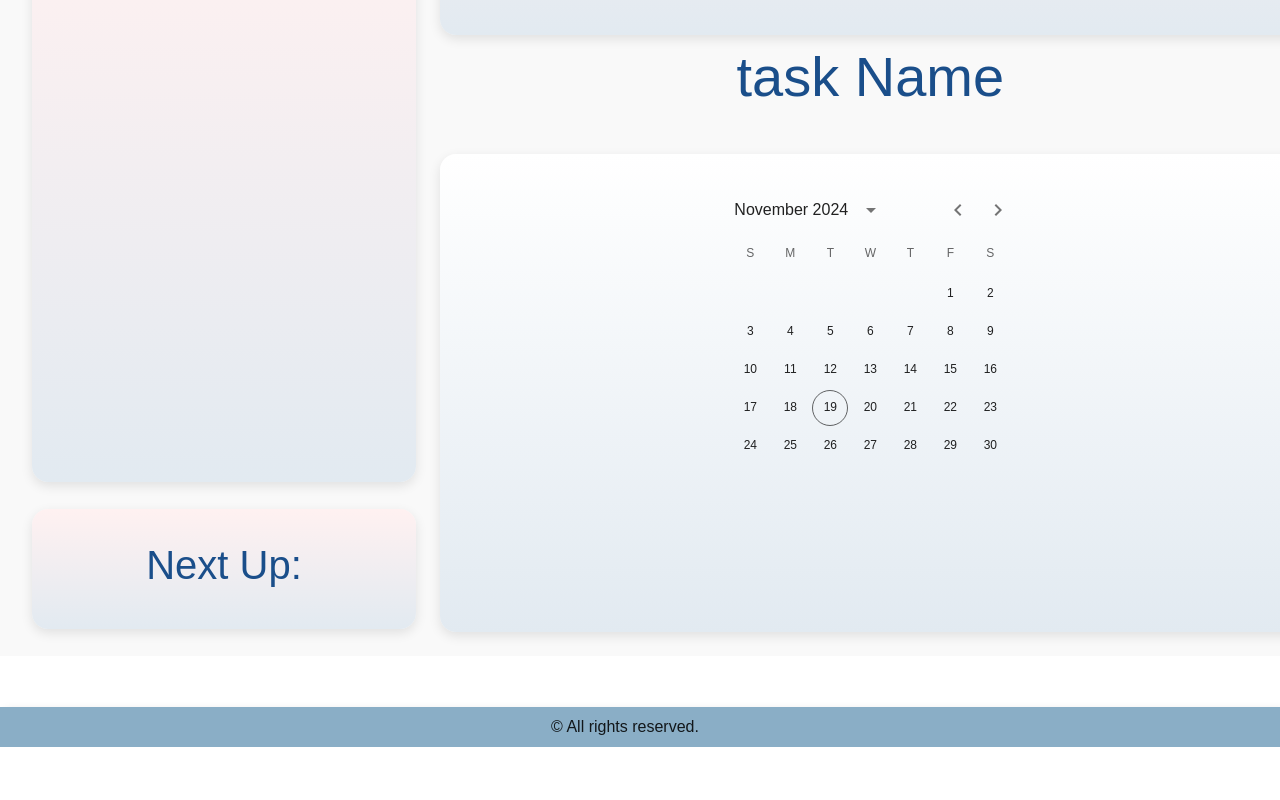
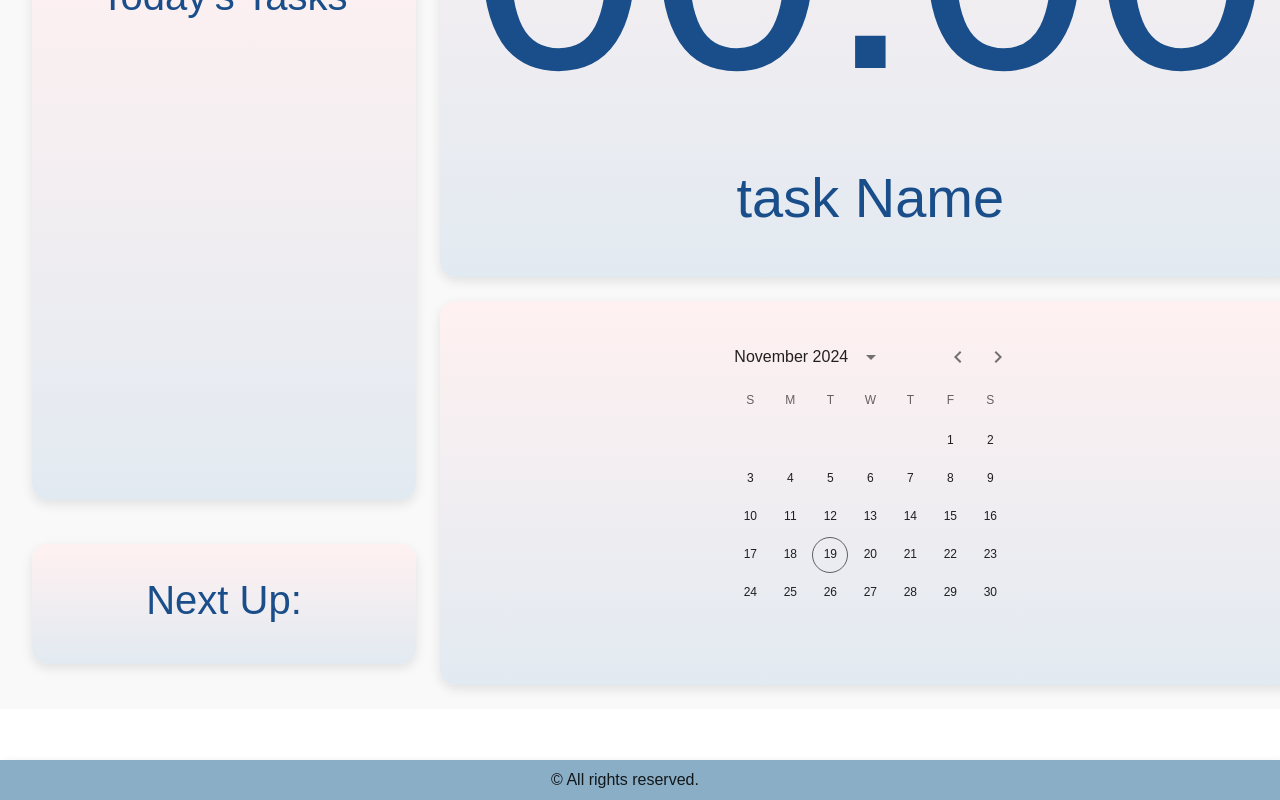
Before and after one commit to priscaolose/Group7_Capstone, a React (Create React App) app in the folder focus-app/: page / in a window 1280 px wide. Shown: the part 435-1235 px from the top of the page. Before the commit the page ends 1182 px from the top, so only its background shows below. Built offline with nearby package versions, Linux system fonts and the light colour scheme.

Commit message:
timer box sizing and responsiveness

```diff
--- a/focus-app/src/components/Dashboard.js
+++ b/focus-app/src/components/Dashboard.js
@@ -120,7 +120,7 @@ function Dashboard() {
                 borderRadius: '16px',
                 background: 'linear-gradient(#FFF1F1, #E2EAF1)',
                 boxShadow: '0 4px 12px rgba(0, 0, 0, 0.1)',
-                height: isSmallScreen ? 'auto' : '300px', // Adjust height for larger screens
+                height: isSmallScreen ? 'auto' : 'auto', // Adjust height for larger screens
                 padding: '30px', // Padding for a comfortable layout
               }}
             >
@@ -145,7 +145,7 @@ function Dashboard() {
               sx={{
                 p: 3,
                 borderRadius: '16px',
-                background: 'linear-gradient(#FFFF, #E2EAF1)',
+                background: 'linear-gradient(#FFF1F1, #E2EAF1)',
                 boxShadow: '0 4px 12px rgba(0, 0, 0, 0.1)',
                 height: 'auto',
               }}
@@ -161,7 +161,7 @@ function Dashboard() {
             <Paper
               sx={{
                 p: 3,
-                background: 'linear-gradient(#FFFF, #E2EAF1)',
+                background: 'linear-gradient(#FFF1F1, #E2EAF1)',
                 borderRadius: '16px',
                 boxShadow: '0 4px 12px rgba(0, 0, 0, 0.1)',
               }}
@@ -176,7 +176,7 @@ function Dashboard() {
             <Paper
               sx={{
                 p: 3,
-                background: 'linear-gradient(#FFFF, #E2EAF1)',
+                background: 'linear-gradient(#FFF1F1, #E2EAF1)',
                 borderRadius: '16px',
                 boxShadow: '0 4px 12px rgba(0, 0, 0, 0.1)',
               }}
```
